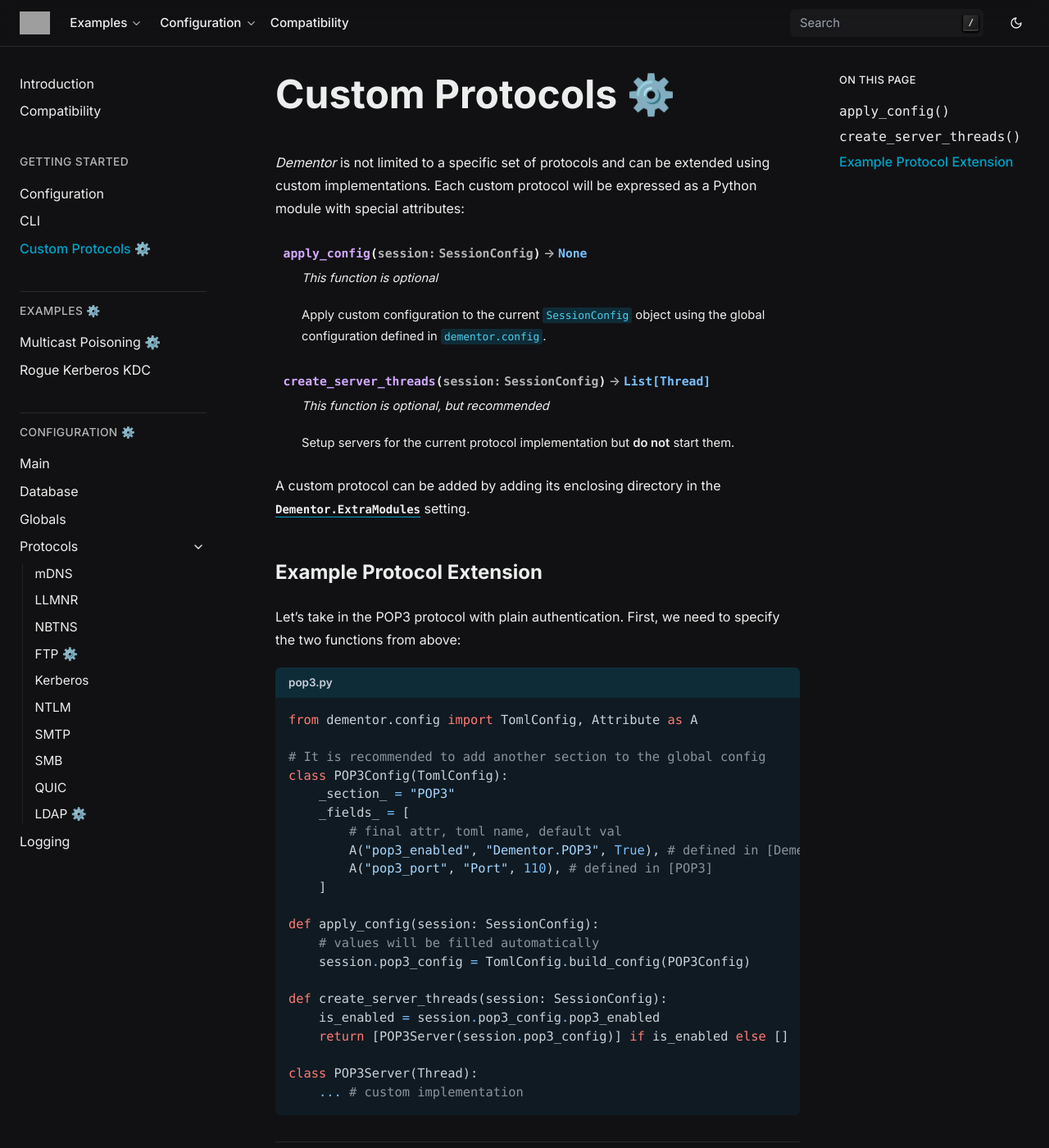
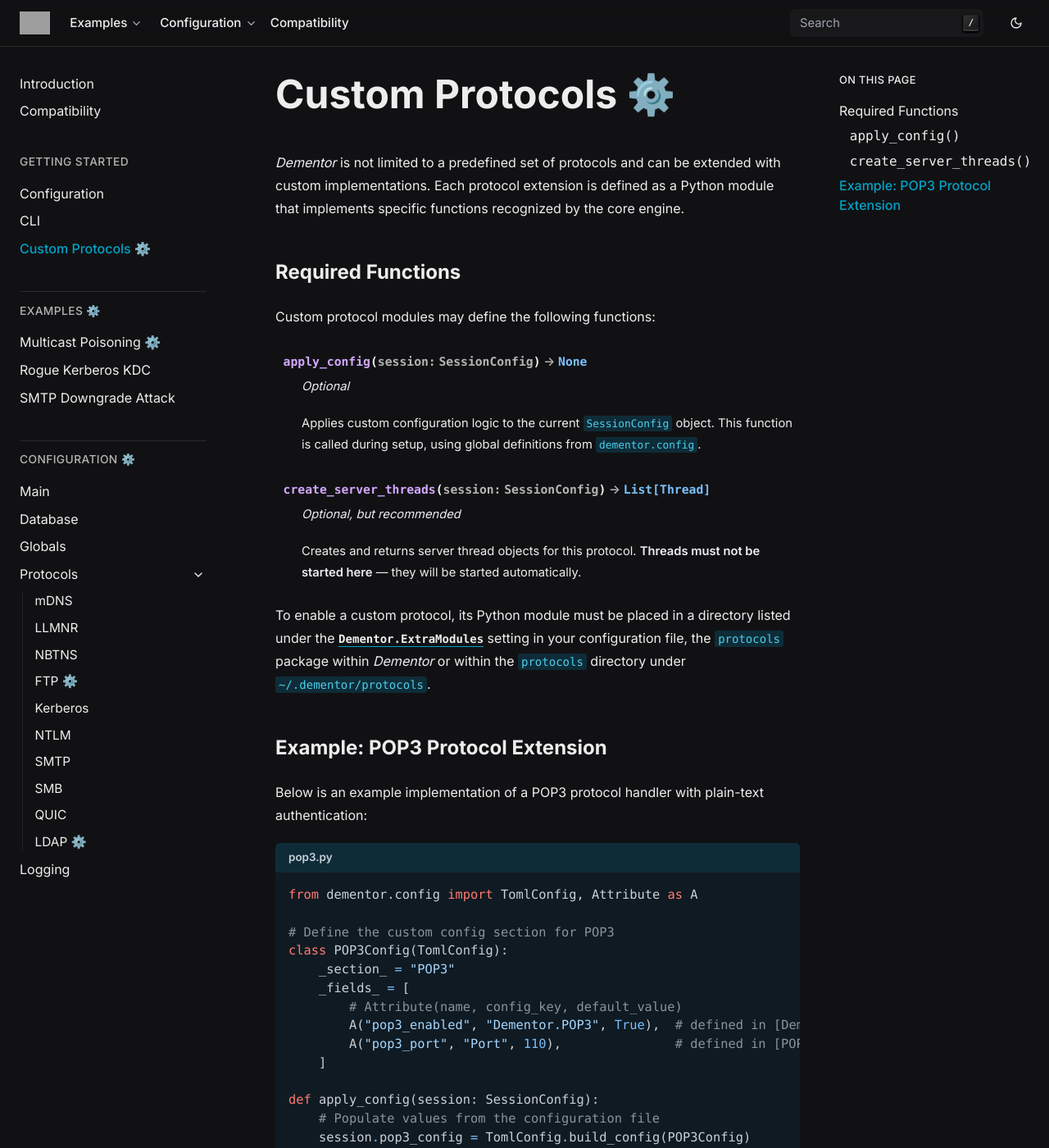
Before and after one commit to MatrixEditor/dementor, a Sphinx documentation site: the page built from docs/source/proto.rst, in a window 1280 px wide and 1400 px high. Shown: the whole window at 82% size. Built offline with Sphinx 7.4.7, drawn with Linux system fonts in a browser that asks for light colours; some of the changed text lies outside the part shown; grey boxes are pictures that could not be loaded.

Commit message:
Docs: added example to downgrade SMTP authentication attemps

```diff
--- a/docs/source/conf.py
+++ b/docs/source/conf.py
@@ -39,26 +39,23 @@ html_show_sourcelink = False
 
 html_favicon = "_static/favicon.ico"
 html_css_files = [
-    'theme.css',
+    "theme.css",
 ]
 
 html_theme_options = {
     "accent_color": "cyan",
     "github_url": "https://github.com/MatrixEditor/Dementor",
     "color_mode": "dark",
-
     # Logo configuration
     "light_logo": "_static/logo-new-big-transparent.png",
     "dark_logo": "_static/logo-new-circle.ico",
     "logo_target": "/",
-
     "globaltoc_expand_depth": 1,
-
     # navbar
     "nav_links": [
         {
             "title": "Examples",
-            "url": "examples/index",
+            "url": "examples/multicast",
             "children": [
                 {
                     "title": "Multicast Poisoing",
@@ -69,7 +66,12 @@ html_theme_options = {
                     "title": "Rogue KDC",
                     "url": "examples/kdc",
                     "summary": "Rogue Kerberos KDC for ASREQroasting",
-                }
+                },
+                {
+                    "title": "SMTP Downgrade Attack",
+                    "url": "examples/smtp_downgrade",
+                    "summary": "Downgrade NTLM auth to LOGIN or PLAIN",
+                },
             ],
         },
         {
@@ -101,6 +103,6 @@ html_theme_options = {
         {
             "title": "Compatibility",
             "url": "compat",
-        }
-    ]
+        },
+    ],
 }
--- a/docs/source/config/smtp.rst
+++ b/docs/source/config/smtp.rst
@@ -70,7 +70,7 @@ Section: ``[SMTP]``
         *Linked to* :attr:`smtp.SMTPServerConfig.smtp_downgrade`. *Can also be set in* ``[SMTP]``
 
         Attempts to downgrade authentication from NTLM to weaker methods like LOGIN. This is only effective
-        if the client is configured to permit plaintext authentication. See example_smtp_downgrade_attack_ for practical usage.
+        if the client is configured to permit plaintext authentication. See :ref:`example_smtp_downgrade` for practical usage.
 
     .. py:attribute:: Server.TLS
         :type: bool
--- a/docs/source/index.rst
+++ b/docs/source/index.rst
@@ -85,6 +85,7 @@ It is recommended to run *Dementor* as ``sudo``, but it **will not be enforced**
 
    examples/multicast
    examples/kdc
+   examples/smtp_downgrade
 
 .. toctree::
    :caption: Configuration ⚙️
--- a/docs/source/proto.rst
+++ b/docs/source/proto.rst
@@ -3,51 +3,58 @@
 Custom Protocols ⚙️
 ===================
 
-*Dementor* is not limited to a specific set of protocols and can be extended using custom
-implementations. Each custom protocol will be expressed as a Python module with special
-attributes:
+*Dementor* is not limited to a predefined set of protocols and can be extended
+with custom implementations. Each protocol extension is defined as a Python module
+that implements specific functions recognized by the core engine.
+
+Required Functions
+------------------
+
+Custom protocol modules may define the following functions:
 
 .. py:function:: apply_config(session: SessionConfig) -> None
 
-    *This function is optional*
+    *Optional*
 
-    Apply custom configuration to the current :class:`SessionConfig` object using the
-    global configuration defined in ``dementor.config``.
-
+    Applies custom configuration logic to the current :class:`SessionConfig` object.
+    This function is called during setup, using global definitions from ``dementor.config``.
 
 .. py:function:: create_server_threads(session: SessionConfig) -> List[Thread]
 
-    *This function is optional, but recommended*
+    *Optional, but recommended*
 
-    Setup servers for the current protocol implementation but **do not** start them.
+    Creates and returns server thread objects for this protocol. **Threads must not be started here**
+    — they will be started automatically.
 
 
-A custom protocol can be added by adding its enclosing directory in the :attr:`Dementor.ExtraModules` setting.
+To enable a custom protocol, its Python module must be placed in a directory listed under the
+:attr:`Dementor.ExtraModules` setting in your configuration file, the ``protocols`` package
+within *Dementor* or within the ``protocols`` directory under ``~/.dementor/protocols``.
+
 
 .. _howto_custom_protocol:
 
-Example Protocol Extension
---------------------------
+Example: POP3 Protocol Extension
+--------------------------------
 
-Let's take in the POP3 protocol with plain authentication. First, we need to specify
-the two functions from above:
+Below is an example implementation of a POP3 protocol handler with plain-text authentication:
 
 .. code-block:: python
     :caption: pop3.py
 
     from dementor.config import TomlConfig, Attribute as A
 
-    # It is recommended to add another section to the global config
+    # Define the custom config section for POP3
     class POP3Config(TomlConfig):
         _section_ = "POP3"
         _fields_ = [
-            # final attr, toml name, default val
-            A("pop3_enabled", "Dementor.POP3", True), # defined in [Dementor]
-            A("pop3_port", "Port", 110), # defined in [POP3]
+            # Attribute(name, config_key, default_value)
+            A("pop3_enabled", "Dementor.POP3", True),  # defined in [Dementor]
+            A("pop3_port", "Port", 110),               # defined in [POP3]
         ]
 
     def apply_config(session: SessionConfig):
-        # values will be filled automatically
+        # Populate values from the configuration file
         session.pop3_config = TomlConfig.build_config(POP3Config)
 
     def create_server_threads(session: SessionConfig):
@@ -55,4 +62,11 @@ the two functions from above:
         return [POP3Server(session.pop3_config)] if is_enabled else []
 
     class POP3Server(Thread):
-        ... # custom implementation
+        def __init__(self, config):
+            super().__init__()
+            self.config = config
+            # Additional setup here
+
+        def run(self):
+            # Start listening on self.config.pop3_port
+            ...
```
Also changed, not shown: docs/source/examples/smtp_downgrade.rst (added, +91 -0 lines), docs/source/_static/images/smtp-downgrade_wireshark.png (added).
